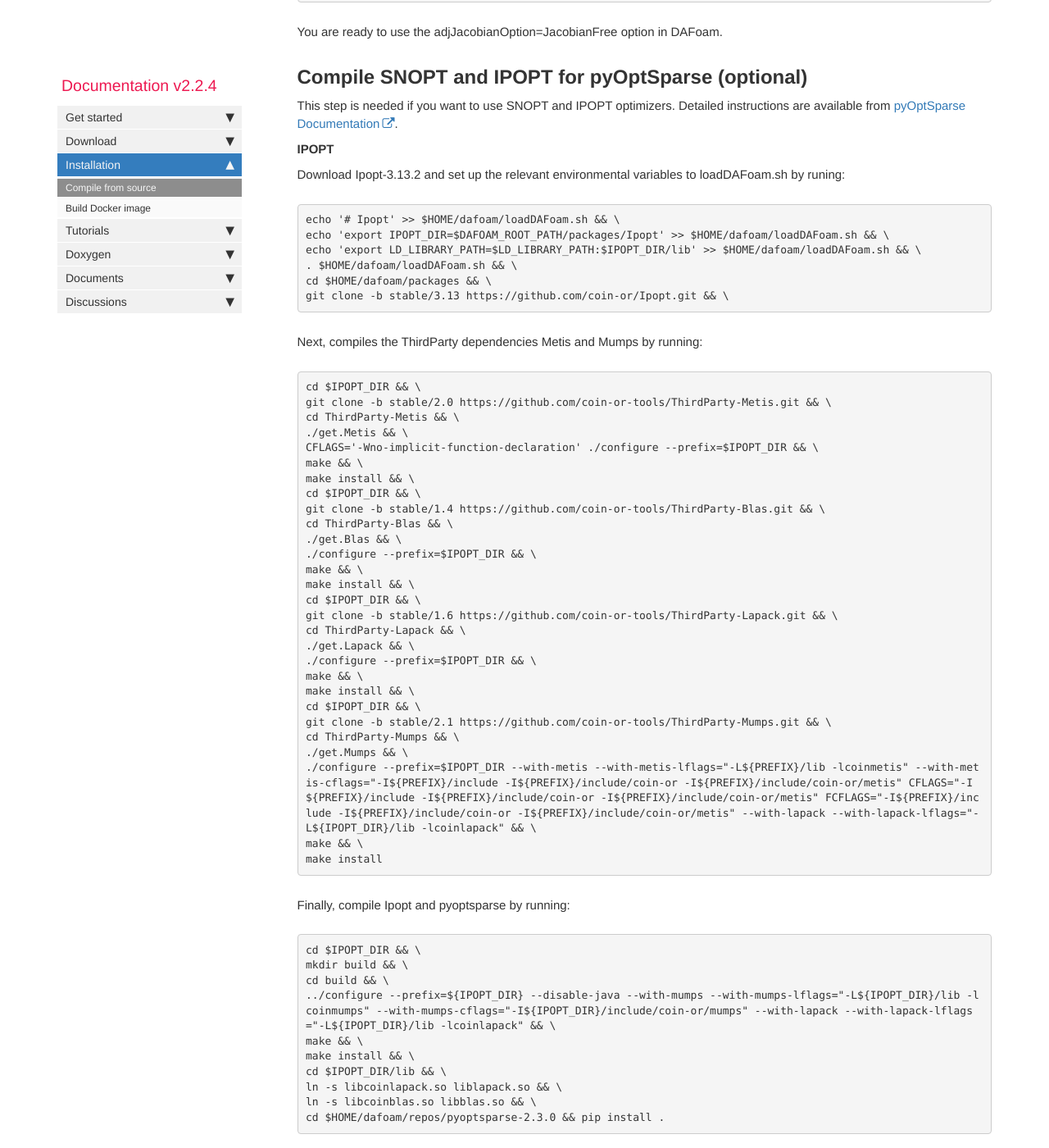
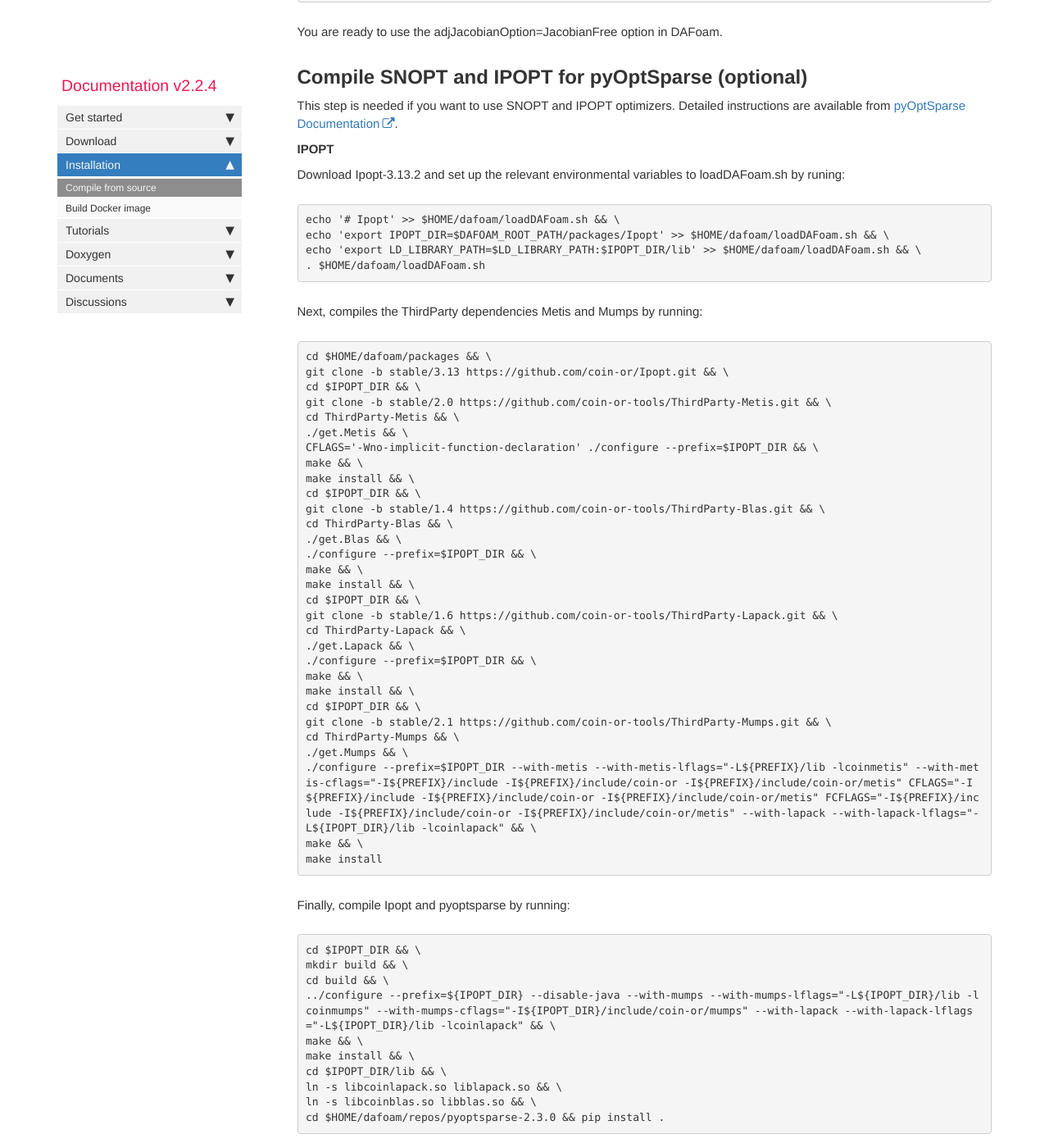
Before and after one commit to DAFoam/DAFoam.github.io, a Jekyll site: the page built from pages/mydoc/mydoc_installation_source.md, in a window 1280 px wide and 1400 px high, scrolled down 7948 px. Shown: the whole window at 82% size. Built offline with Jekyll 4.4.1, drawn with Linux system fonts in a browser that asks for light colours; comment, search, counter and statistics services are not loaded.

Commit message:
content update

```diff
--- a/pages/mydoc/mydoc_installation_source.md
+++ b/pages/mydoc/mydoc_installation_source.md
@@ -365,14 +365,14 @@ Download Ipopt-3.13.2 and set up the relevant environmental variables to loadDAF
 echo '# Ipopt' >> $HOME/dafoam/loadDAFoam.sh && \
 echo 'export IPOPT_DIR=$DAFOAM_ROOT_PATH/packages/Ipopt' >> $HOME/dafoam/loadDAFoam.sh && \
 echo 'export LD_LIBRARY_PATH=$LD_LIBRARY_PATH:$IPOPT_DIR/lib' >> $HOME/dafoam/loadDAFoam.sh && \
-. $HOME/dafoam/loadDAFoam.sh && \
-cd $HOME/dafoam/packages && \
-git clone -b stable/3.13 https://github.com/coin-or/Ipopt.git && \
+. $HOME/dafoam/loadDAFoam.sh
 </pre>
 
 Next, compiles the ThirdParty dependencies Metis and Mumps by running:
 
 <pre>
+cd $HOME/dafoam/packages && \
+git clone -b stable/3.13 https://github.com/coin-or/Ipopt.git && \
 cd $IPOPT_DIR && \
 git clone -b stable/2.0 https://github.com/coin-or-tools/ThirdParty-Metis.git && \
 cd ThirdParty-Metis && \
```
